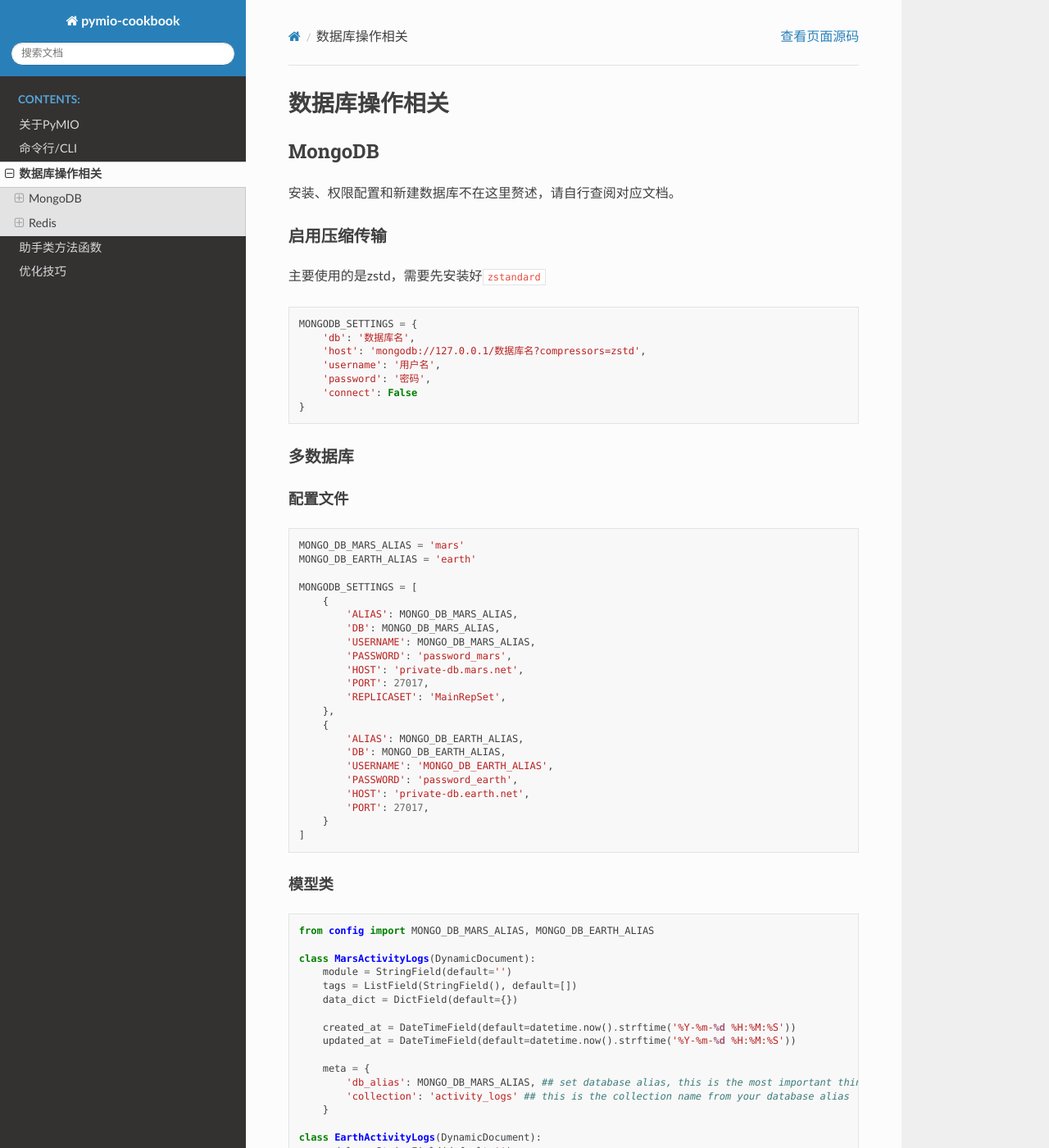
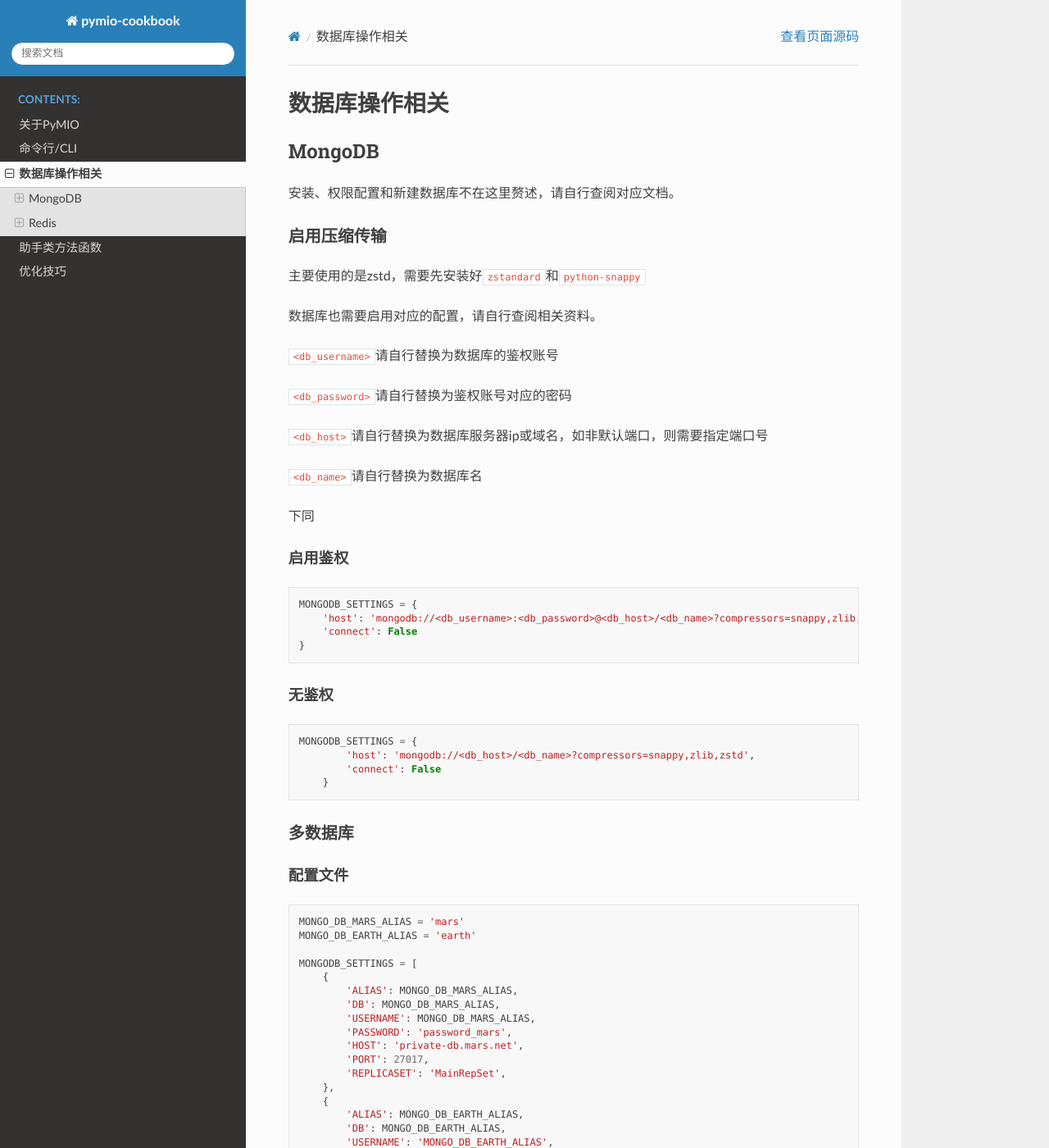
Before and after one commit to 0ldm0s/pymio-book, a Sphinx documentation site: the page built from source/zh-cn/database.md, in a window 1280 px wide and 1400 px high. Shown: the whole window at 82% size. Built offline with Sphinx 7.4.7 and the Read the Docs theme 2.0.0, drawn with Linux system fonts in a browser that asks for light colours.

Commit message:
调整数据库连接字符串

````diff
--- a/source/zh-cn/database.md
+++ b/source/zh-cn/database.md
@@ -6,16 +6,36 @@
 
 ### 启用压缩传输
 
-主要使用的是zstd，需要先安装好`zstandard`
+主要使用的是zstd，需要先安装好`zstandard`和`python-snappy`
+
+数据库也需要启用对应的配置，请自行查阅相关资料。
+
+`<db_username>`请自行替换为数据库的鉴权账号
+
+`<db_password>`请自行替换为鉴权账号对应的密码
+
+`<db_host>`请自行替换为数据库服务器ip或域名，如非默认端口，则需要指定端口号
+
+`<db_name>`请自行替换为数据库名
+
+下同
+
+#### 启用鉴权
 
 ```python
 MONGODB_SETTINGS = {
-    'db': '数据库名',
-    'host': 'mongodb://127.0.0.1/数据库名?compressors=zstd',
-    'username': '用户名',
-    'password': '密码',
+    'host': 'mongodb://<db_username>:<db_password>@<db_host>/<db_name>?compressors=snappy,zlib,zstd',
     'connect': False
 }
+```
+
+#### 无鉴权
+
+```python
+MONGODB_SETTINGS = {
+        'host': 'mongodb://<db_host>/<db_name>?compressors=snappy,zlib,zstd',
+        'connect': False
+    }
 ```
 
 ### 多数据库
````
